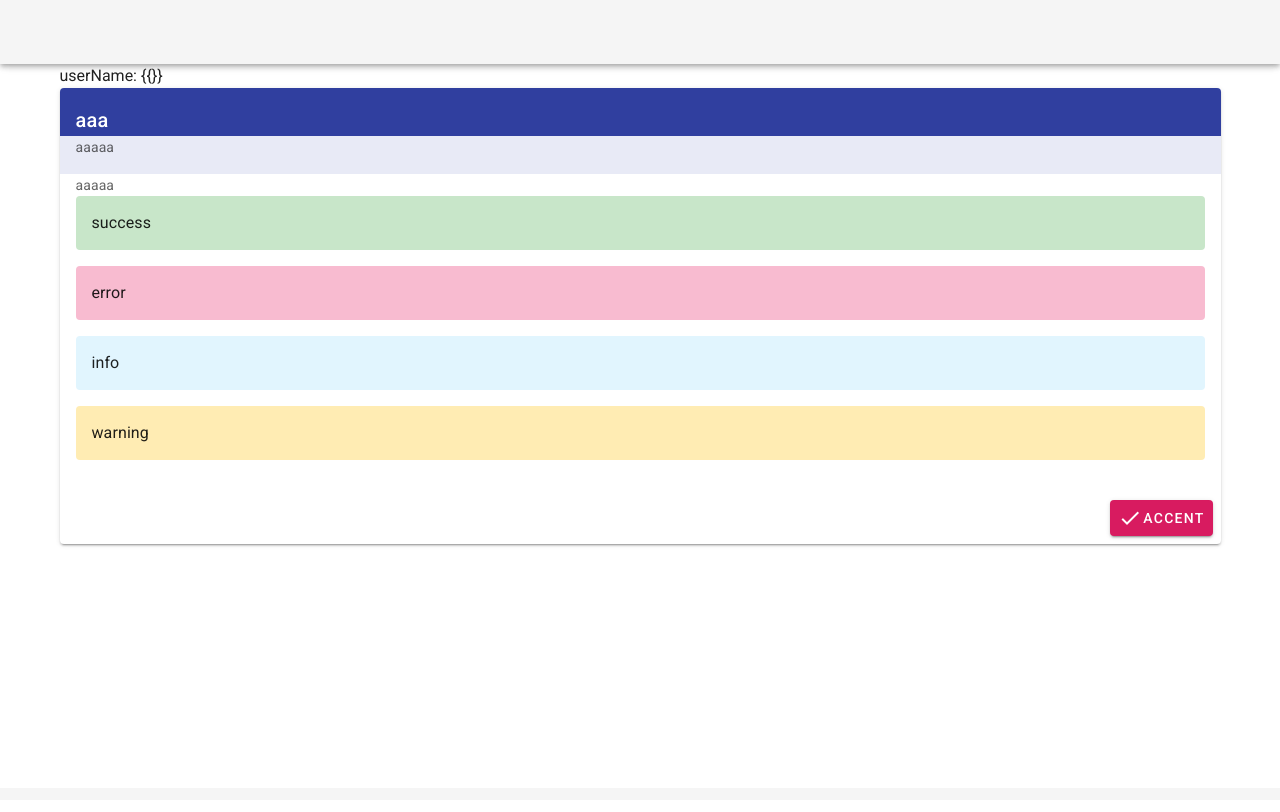
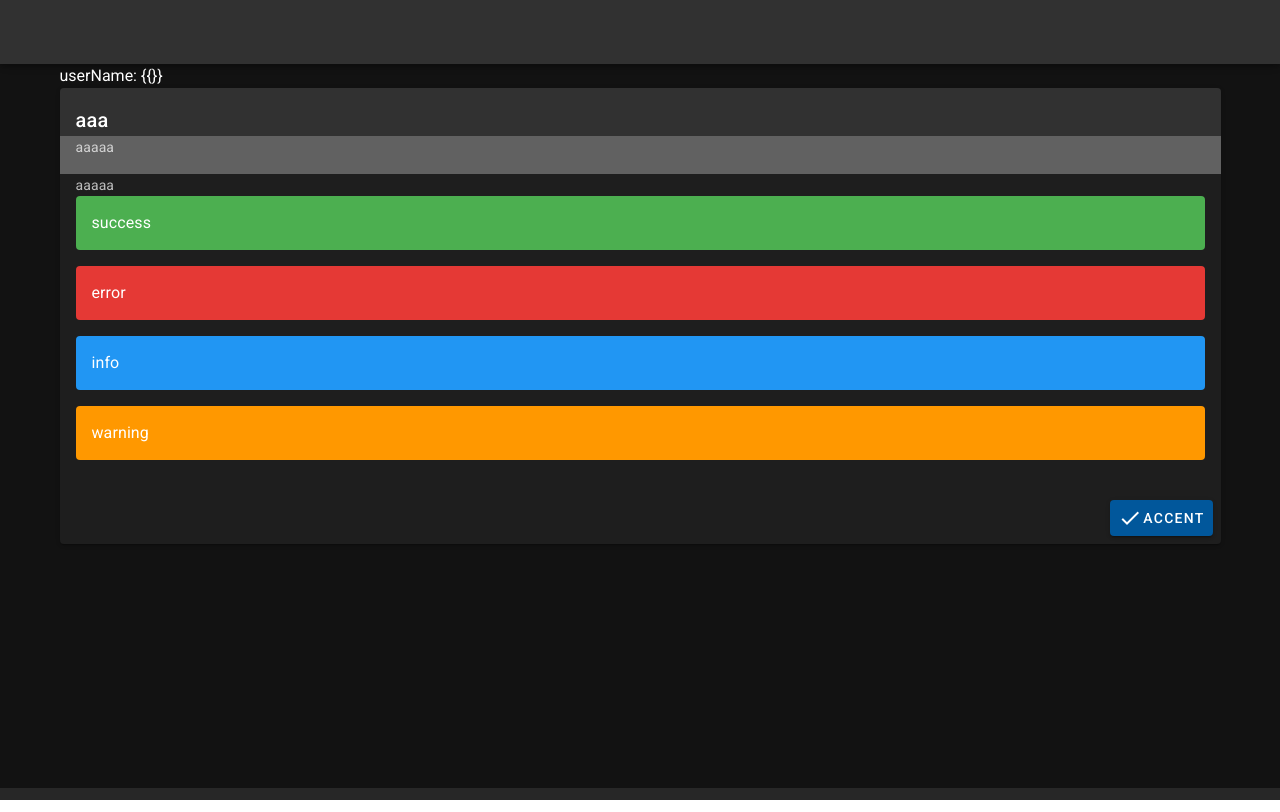
Before and after one commit to ponta-dev/animation-vue2, a Vue app: page / in a window 1280 px wide. Built offline with nearby package versions, Linux system fonts and the light colour scheme.

Commit message:
themeの設定関連のFIX

```diff
--- a/src/app/frame/component/Layout.vue
+++ b/src/app/frame/component/Layout.vue
@@ -1,7 +1,7 @@
 <template>
     <v-app>
         <v-row v-if="!overlay">
-            <v-app-bar app>
+            <v-app-bar app color="primary">
             </v-app-bar>
             <v-main>
                 <v-container>
@@ -16,7 +16,7 @@
                             <v-alert color="info">info</v-alert>
                             <v-alert color="warning">warning</v-alert>
                         </v-card-text>
-                        <v-card-actions><v-spacer></v-spacer><v-btn class="accent white--text"><v-icon>mdi-check</v-icon>accent</v-btn></v-card-actions>
+                        <v-card-actions><v-spacer></v-spacer><v-btn class="accent"><v-icon>mdi-check</v-icon>accent</v-btn></v-card-actions>
                     </v-card>
                 </v-container>
             </v-main>
--- a/src/plugins/vuetify/vuetify.ts
+++ b/src/plugins/vuetify/vuetify.ts
@@ -9,18 +9,25 @@ export default new Vuetify({
         iconfont: 'mdi'
     },
     theme: {
-        dark: false,
+        dark: process.env.VUE_APP_THEME_DARK,
         themes: {
             light: {
-                primary: '#303F9F',
+                primary: '#3949AB',
                 secondary: '#E8EAF6',
-                accent: '#D81B60',
-                error: '#F8BBD0',
+                accent: '#F06292',
+                error: '#FFCDD2',
                 info: '#E1F5FE',
                 success: '#C8E6C9',
                 warning: '#FFECB3'
             },
             dark: {
+                primary: '#313131',
+                secondary: '#616161',
+                accent: '#01579B',
+                error: '#E53935',
+                info: '#2196F3',
+                success: '#4CAF50',
+                warning: '#FF9800'
             }
         }
     }
```
Also changed, not shown: doc/フレームワーク/1_テーマ、アイコン.md (+13 -7 lines), src/plugins/env/process.d.ts (+8 -0 lines), 1 other file (tests, documents, lock files or other folders).
